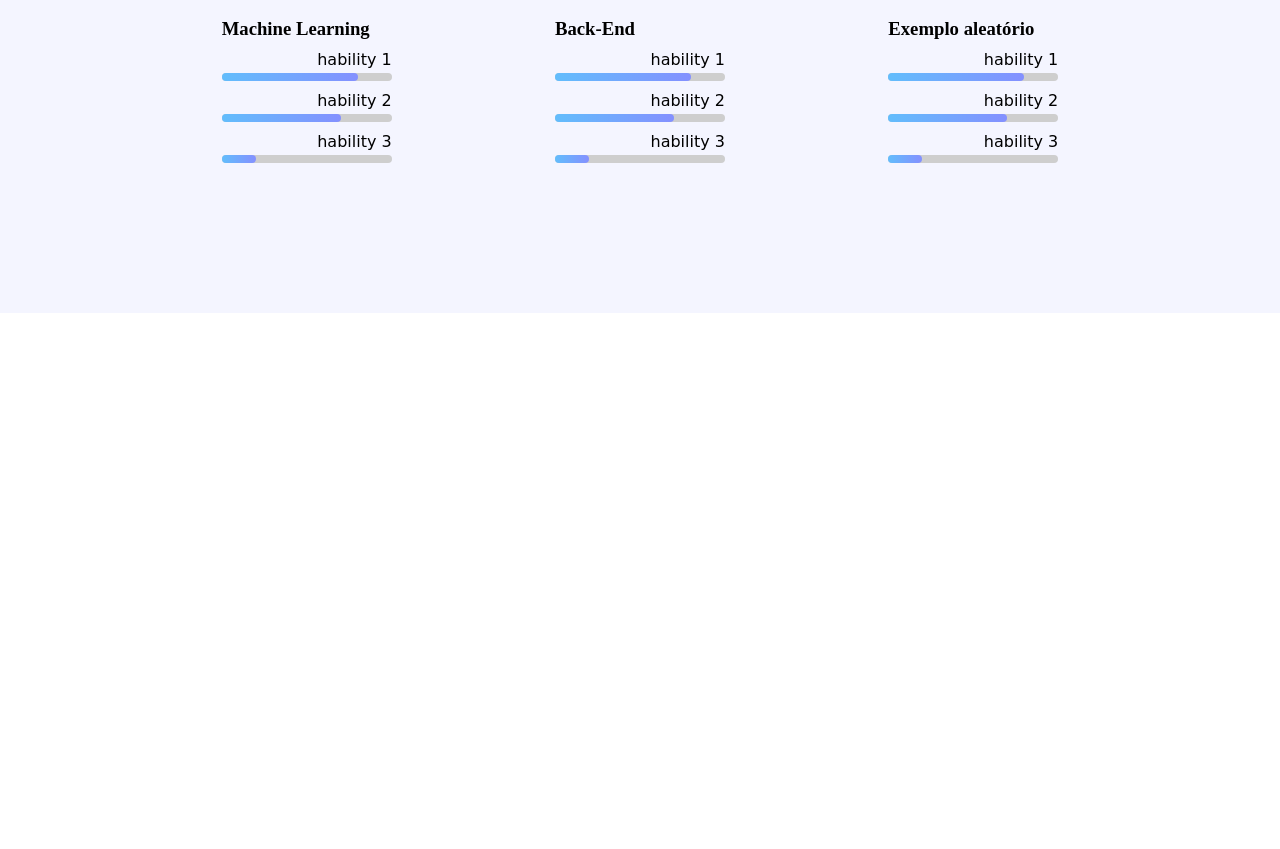
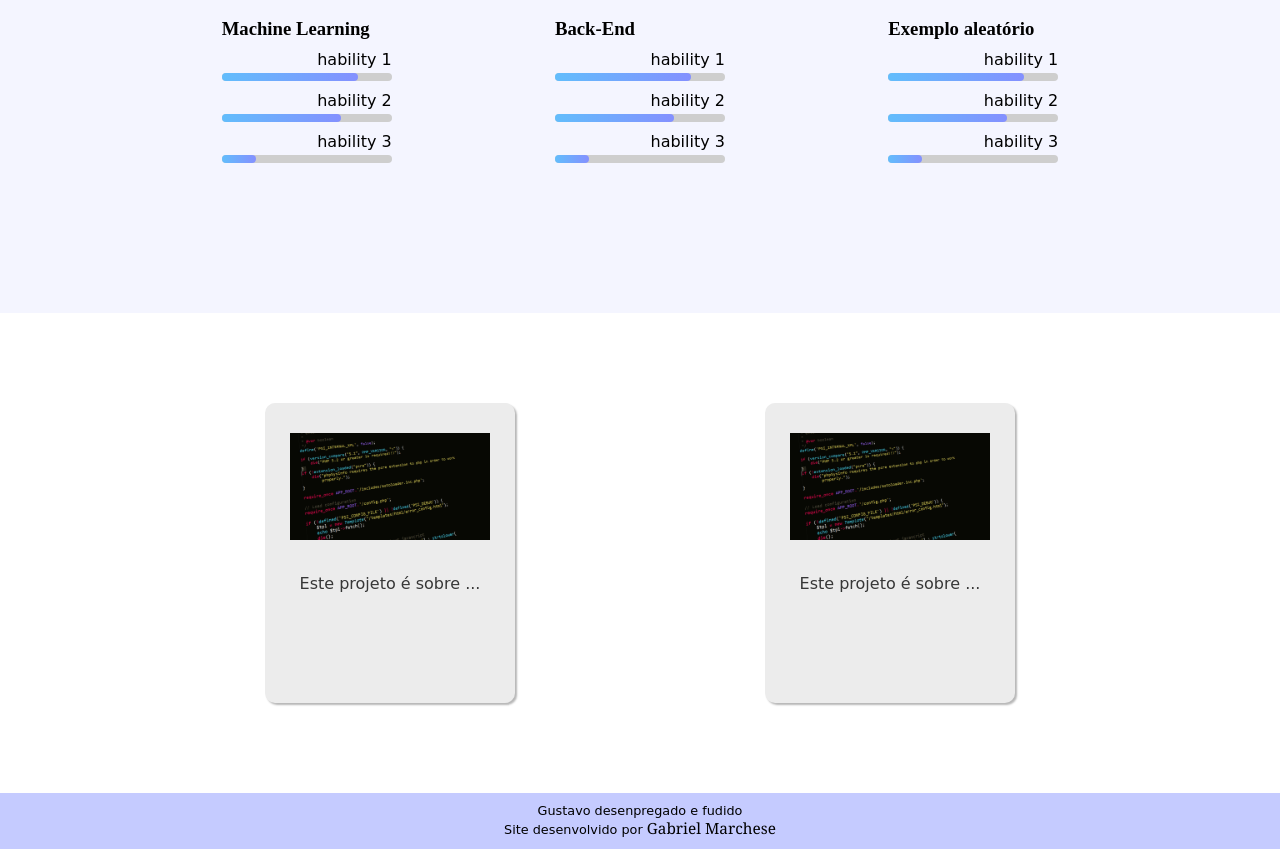
Before and after one commit to gabriel-marchese/site-gustavo, a plain HTML site: page index.html in a window 1280 px wide. Shown: the part 867-1716 px from the top of the page. Before the commit the page ends 1180 px from the top, so only its background shows below. Drawn offline with Linux system fonts and the light colour scheme; a web font is replaced by a local one.

Commit message:
pagina inicial

```diff
--- a/index.html
+++ b/index.html
@@ -38,8 +38,8 @@
         </section>
         <section class="hability-container">
             <div class="habilitySection">
-                <div>
-                    <h2>Minhas Habilidades</h2>
+                <div class="habilityDescription">
+                    <h2 id="h2-hability">Minhas Habilidades</h2>
                     <p class="otherP">Esses são alguns exemplos de habilidades que desenvolvi em minha carreira escolar e profissional.</p>
                 </div>
                 <div class="hability main-content">
@@ -115,6 +115,26 @@
                 </div>
             </div>
         </section>
+        <section class="">
+            <div class="main-content projects">
+                <a href="" class="project-card-a">
+                    <div class="project-card">
+                        <div><img src="image/project1.jpg" alt=""></div>
+                        <div><p>Este projeto é sobre ...</p></div>
+                    </div>
+                </a>
+                <a href="" class="project-card-a">
+                    <div class="project-card">
+                        <div><img src="image/project1.jpg" alt=""></div>
+                        <div><p>Este projeto é sobre ...</p></div>
+                    </div>
+                </a>
+            </div>
+        </section>
+        <footer>
+            <div><p>Gustavo desenpregado e fudido</p></div>
+            <div><p>Site desenvolvido por <span>Gabriel Marchese</span></p></div>
+        </footer>
     </main>
 </body>
 </html>
--- a/style/styles.css
+++ b/style/styles.css
@@ -201,6 +201,7 @@ span {
   font-family: 'Indie Flower', cursive;
   font-size: 1.6em;
   color: rgb(102, 102, 102);
+  text-align: center;
 }
 
 section{
@@ -220,9 +221,66 @@ section{
   text-align: end;
 }
 
+.projects{
+  height: 60vh;
+  width: 1000px;
+  justify-content: space-around;
+}
+
+.project-card{
+  display: flex;
+  flex-direction: column;
+  text-align: center;
+  align-items: center;
+  width: 250px;
+  height: 300px;
+  background-color: #ececec;
+  box-shadow: 2px 2px 2px rgba(0, 0, 0, 0.288);
+  border-radius: 10px;
+}
+
+.project-card img {
+  margin: 30px 0px;
+  width: 200px;
+}
+
+.project-card-a{
+  text-decoration: none;
+  color: rgb(55, 55, 55);
+}
+
+footer{
+  background-color: #c5cbff;
+  display: flex;
+  flex-direction: column;
+  align-items: center;
+  justify-content: center;
+  padding: 10px;
+}
+
+footer p {
+  font-size: 0.8em;
+}
+
+footer span {
+  margin-top: px;
+  font-size: 1.2em;
+}
+
 @media screen and (max-width: 630px) {
+
+  h1{
+    font-size: 17px;
+    padding-left: 20px;
+  }
+
+  .menu-links a {
+    display: none;
+  }
+
   .hability{
     flex-direction: column;
+    width: 100vw;
   }
 
   .habilityBox{
@@ -256,7 +314,32 @@ section{
 
   .container{
     height: 100vh;
+    padding: 20px;
   }
+
+  #h2-hability{
+    font-size: 22px;
+  }
+
+  .projects{
+    flex-direction: column;
+    height: 100vh;
+  }
+
+  .habilityDescription {
+    width: 100vw;
+  }
+
+  .otherP{
+    padding: 0px;
+    font-size: 17px;
+  }
+
+  .hability-container{
+    background-color: #f4f5ff;
+    height: 100vh;
+  }
+
 }
 
 @media screen and (max-width: 990px) {
```
Also changed, not shown: image/project1.jpg (added).
